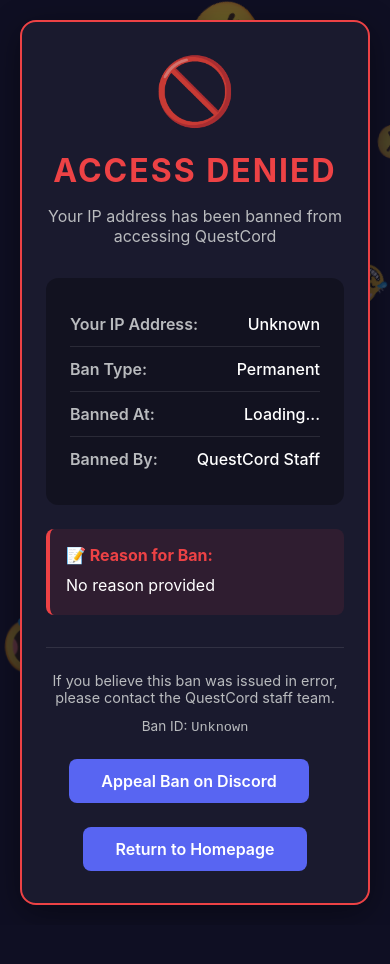
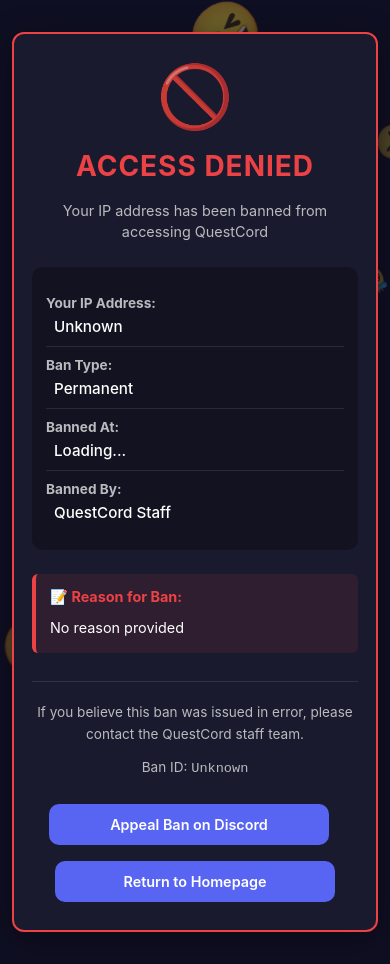
Before and after one commit to ThortonEllmers/QuestCord-v2, a website: page production/web/public/banned.html in a window 390 px wide. Before the commit the page ends 925 px from the top, so only its background shows below. Drawn offline with Linux system fonts and the light colour scheme.

Commit message:
Update banned.html

```diff
--- a/production/web/public/banned.html
+++ b/production/web/public/banned.html
@@ -10,6 +10,11 @@
             margin: 0;
             padding: 0;
             box-sizing: border-box;
+        }
+
+        html {
+            overflow-x: hidden;
+            width: 100%;
         }
 
         :root {
@@ -30,8 +35,11 @@
             justify-content: center;
             color: var(--text-light);
             padding: 20px;
-            overflow: hidden;
+            overflow-x: hidden;
+            overflow-y: auto;
             position: relative;
+            -webkit-font-smoothing: antialiased;
+            -moz-osx-font-smoothing: grayscale;
         }
 
         .emoji-container {
@@ -63,6 +71,7 @@
         .ban-container {
             max-width: 600px;
             width: 100%;
+            max-width: calc(100vw - 40px);
             background: var(--bg-light);
             border-radius: 16px;
             padding: 48px 40px;
@@ -71,6 +80,9 @@
             text-align: center;
             position: relative;
             z-index: 10;
+            margin: 20px 0;
+            word-wrap: break-word;
+            overflow-wrap: break-word;
         }
 
         .ban-icon {
@@ -126,6 +138,8 @@
         .ban-detail-value {
             color: var(--text-light);
             font-weight: 500;
+            word-break: break-word;
+            overflow-wrap: anywhere;
         }
 
         .ban-reason {
@@ -147,6 +161,8 @@
         .ban-reason-text {
             color: var(--text-light);
             line-height: 1.6;
+            word-break: break-word;
+            overflow-wrap: break-word;
         }
 
         .ban-footer {
@@ -175,20 +191,142 @@
         }
 
         @media (max-width: 640px) {
+            body {
+                padding: 12px;
+                align-items: flex-start;
+                padding-top: max(20px, env(safe-area-inset-top));
+                padding-bottom: max(20px, env(safe-area-inset-bottom));
+            }
+
             .ban-container {
-                padding: 32px 24px;
+                padding: 28px 18px;
+                margin: 12px 0;
+                border-radius: 12px;
+                max-width: 100%;
             }
 
             .ban-title {
-                font-size: 2rem;
+                font-size: 1.75rem;
+                letter-spacing: 1px;
+                line-height: 1.2;
             }
 
             .ban-subtitle {
-                font-size: 1rem;
+                font-size: 0.9rem;
+                line-height: 1.5;
+                margin-bottom: 24px;
             }
 
             .ban-icon {
-                font-size: 60px;
+                font-size: 56px;
+                margin-bottom: 20px;
+            }
+
+            .ban-details {
+                padding: 18px 14px;
+                border-radius: 10px;
+            }
+
+            .ban-detail-row {
+                flex-direction: column;
+                gap: 6px;
+                text-align: left;
+                padding: 10px 0;
+            }
+
+            .ban-detail-label {
+                font-size: 0.85rem;
+                font-weight: 700;
+            }
+
+            .ban-detail-value {
+                font-size: 0.95rem;
+                padding-left: 8px;
+            }
+
+            .ban-reason {
+                padding: 14px;
+                border-radius: 6px;
+                margin-top: 20px;
+            }
+
+            .ban-reason-label {
+                font-size: 0.9rem;
+                margin-bottom: 10px;
+            }
+
+            .ban-reason-text {
+                font-size: 0.9rem;
+                line-height: 1.6;
+            }
+
+            .ban-footer {
+                margin-top: 28px;
+                padding-top: 20px;
+                font-size: 0.85rem;
+            }
+
+            .ban-footer p {
+                line-height: 1.6;
+                margin-bottom: 8px;
+            }
+
+            .home-button {
+                padding: 12px 24px;
+                font-size: 0.9rem;
+                border-radius: 10px;
+                margin-top: 16px;
+                width: 100%;
+                max-width: 280px;
+                display: inline-flex;
+                justify-content: center;
+            }
+
+            /* Improve emoji container for mobile */
+            .floating-emoji {
+                font-size: 2rem;
+                opacity: 0.15;
+            }
+        }
+
+        /* Extra small devices (phones in portrait) */
+        @media (max-width: 375px) {
+            body {
+                padding: 10px;
+            }
+
+            .ban-container {
+                padding: 24px 14px;
+                margin: 8px 0;
+            }
+
+            .ban-title {
+                font-size: 1.5rem;
+            }
+
+            .ban-icon {
+                font-size: 48px;
+            }
+
+            .ban-details {
+                padding: 14px 10px;
+            }
+
+            .ban-detail-row {
+                padding: 8px 0;
+            }
+        }
+
+        /* Landscape phones */
+        @media (max-width: 896px) and (orientation: landscape) {
+            body {
+                align-items: flex-start;
+                padding: 16px;
+            }
+
+            .ban-container {
+                margin: 16px auto;
+                max-width: 90%;
             }
         }
     </style>
```
